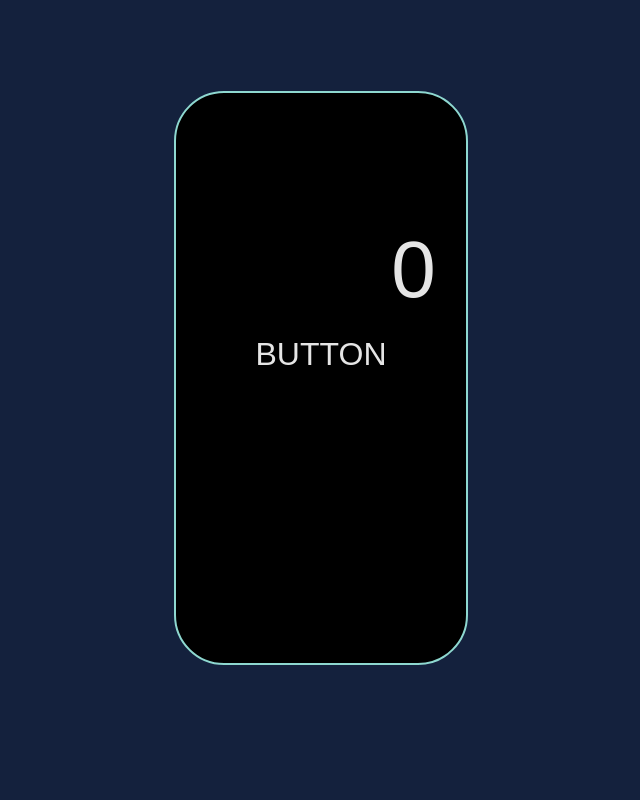
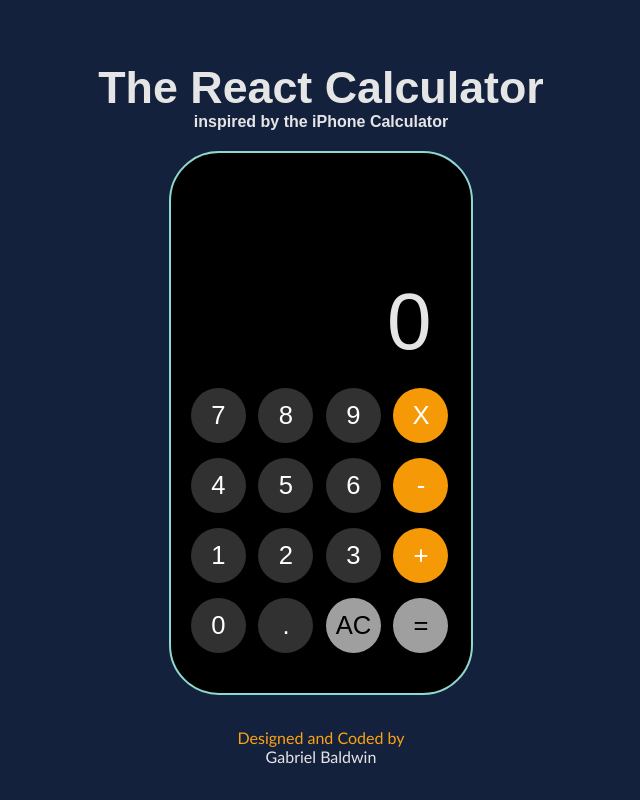
Before and after one commit to rastlyn80/react-calculator, a React (Create React App) app: page / in a window 1280 px wide. Shown: the whole page, without its empty margins (319-959 px from the left). Built offline with nearby package versions, Linux system fonts and the light colour scheme.

Commit message:
Design completed

```diff
--- a/src/components/App.js
+++ b/src/components/App.js
@@ -1,14 +1,37 @@
 import React from "react";
 import CalcButton from "./CalcButton";
 import CalcDisplay from "./CalcDisplay";
+import Credits from "./Credits";
 
 class App extends React.Component {
   render() {
     return (
       <div className="container">
-        <div className="main">
-          <CalcDisplay />
-          <CalcButton />
+        <div>
+          <h1>The React Calculator</h1>
+          <h5>inspired by the iPhone Calculator</h5>
+          <div className="main">
+            <CalcDisplay />
+            <div className="buttons">
+              <CalcButton value="7" buttonStyle="default" />
+              <CalcButton value="8" buttonStyle="default" />
+              <CalcButton value="9" buttonStyle="default" />
+              <CalcButton value="X" buttonStyle="orange" />
+              <CalcButton value="4" buttonStyle="default" />
+              <CalcButton value="5" buttonStyle="default" />
+              <CalcButton value="6" buttonStyle="default" />
+              <CalcButton value="-" buttonStyle="orange" />
+              <CalcButton value="1" buttonStyle="default" />
+              <CalcButton value="2" buttonStyle="default" />
+              <CalcButton value="3" buttonStyle="default" />
+              <CalcButton value="+" buttonStyle="orange" />
+              <CalcButton value="0" buttonStyle="default" />
+              <CalcButton value="." buttonStyle="default" />
+              <CalcButton value="AC" buttonStyle="grey" />
+              <CalcButton value="=" buttonStyle="grey" />
+            </div>
+            <Credits />
+          </div>
         </div>
       </div>
     );
--- a/src/components/CalcButton.js
+++ b/src/components/CalcButton.js
@@ -2,7 +2,11 @@ import React from "react";
 
 class CalcButton extends React.Component {
   render() {
-    return <div>BUTTON</div>;
+    return (
+      <div className={`calc-button ${this.props.buttonStyle}`}>
+        {this.props.value}
+      </div>
+    );
   }
 }
 
--- /dev/null
+++ b/src/components/Credits.js
@@ -0,0 +1,14 @@
+import React from "react";
+
+const Credits = () => {
+  return (
+    <div className="credits">
+      <a href="https://www.freecodecamp.org/Gabriel-Baldwin">
+        <div className="green-caption">Designed and Coded by</div>
+        Gabriel Baldwin
+      </a>
+    </div>
+  );
+};
+
+export default Credits;
--- a/src/css/style.css
+++ b/src/css/style.css
@@ -5,6 +5,9 @@
   --platinum: #e5e5e5ff;
   --white: #ffffffff;
   --middle-blue-green: #8ed8d0;
+  --light-grey-button: #9f9f9f;
+  --dark-grey-button: #313131;
+  --orange-button: #f69906;
 }
 
 body {
@@ -24,14 +27,27 @@ body {
   justify-content: center;
   align-items: center;
 }
+h1 {
+  text-align: center;
+  font-size: 1.4em;
+  margin: auto;
+}
+h5 {
+  font-size: 0.5em;
+  text-align: center;
+
+  margin: auto;
+  margin-bottom: 20px;
+}
 .main {
   border-radius: 50px;
-  height: 550px;
-  width: 270px;
-  padding: 10px;
+  height: 500px;
+  width: 260px;
+  padding: 20px;
   text-align: center;
   background-color: var(--black);
   border: 2px solid var(--middle-blue-green);
+  margin: auto;
 }
 
 .calc-display {
@@ -47,3 +63,49 @@ body {
   bottom: 0;
   right: 0;
 }
+
+.calc-button {
+  border-radius: 50%;
+  width: 55px;
+  height: 55px;
+  display: flex;
+  align-items: center;
+  justify-content: center;
+  font-size: 0.8em;
+}
+
+.default {
+  background-color: var(--dark-grey-button);
+  color: var(--white);
+}
+.orange {
+  background-color: var(--orange-button);
+  color: var(--white);
+}
+.grey {
+  background-color: var(--light-grey-button);
+  color: var(--black);
+}
+
+.buttons {
+  display: grid;
+  grid-template-columns: repeat(4, 1fr);
+  grid-template-rows: repeat(5, 1fr);
+  grid-column-gap: 10px;
+  grid-row-gap: 15px;
+}
+
+.credits {
+  font-size: 0.5em;
+  margin: 5px auto;
+  margin-bottom: 0px;
+  font-family: "Gill Sans", "Gill Sans MT", Calibri, "Trebuchet MS", sans-serif;
+}
+
+a div {
+  color: var(--orange-web);
+}
+.credits a {
+  text-decoration: none;
+  color: var(--platinum);
+}
```
